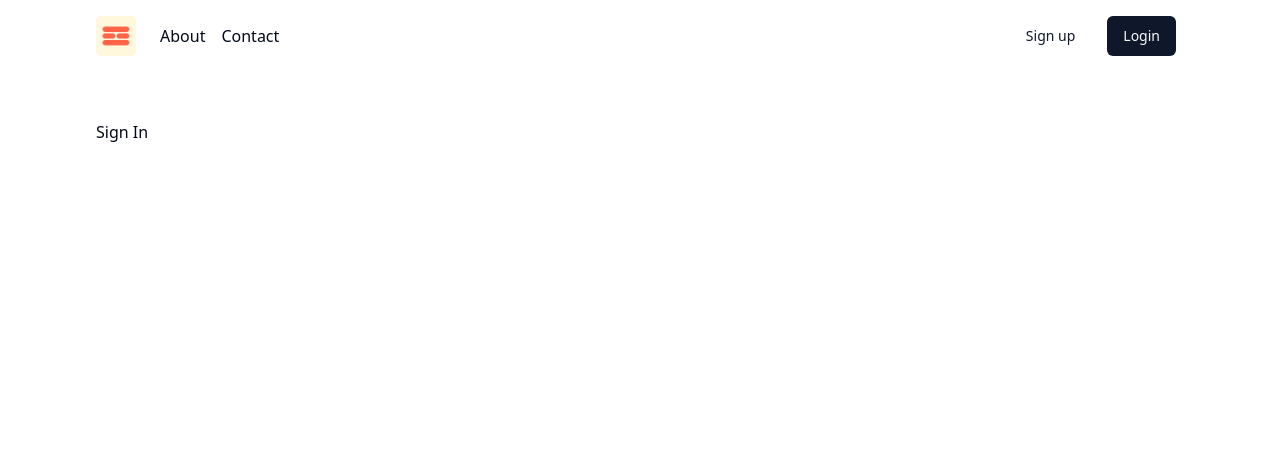
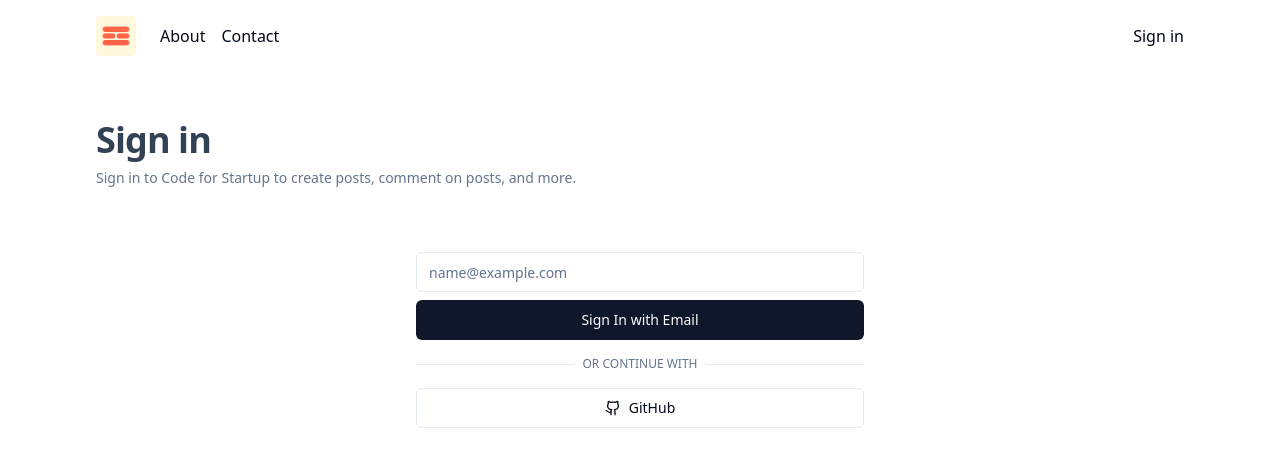
Before and after one commit to CodeForStartup/turborepo-nextjs-prisma-postgres, a Next.js app in the folder apps/web/: page /signIn in a window 1280 px wide. Shown: the top 466 px of the page. Built offline with nearby package versions, Linux system fonts and the light colour scheme; no server answers.

Commit message:
Sign in with github

```diff
--- a/apps/web/@/molecules/nav/index.tsx
+++ b/apps/web/@/molecules/nav/index.tsx
@@ -1,7 +1,15 @@
-import { Button } from "@/components/ui/button";
+"use client";
+
+import { useSession } from "next-auth/react";
 import Image from "next/image";
+import { UserNav } from "../user-nav";
+import Link from "next/link";
 
 export default function Nav() {
+  const { data: session, status } = useSession();
+
+  const isLoading = status === "loading";
+
   return (
     <div className="flex justify-between container max-w-6xl mx-auto p-4 sm:px-6 items-center lg:px-8">
       <div className="flex items-center">
@@ -21,14 +29,17 @@ export default function Nav() {
         </div>
       </div>
 
-      <div className="flex items-center">
-        <div className="mx-2">
-          <Button variant="link">Sign up</Button>
+      {isLoading ? (
+        <div className="flex items-center">
+          <div className="w-8 h-8 bg-gray-200 rounded-full animate-pulse" />
         </div>
-        <div className="mx-2">
-          <Button>Login</Button>
+      ) : session ? (
+        <UserNav />
+      ) : (
+        <div className="flex items-center">
+          <Link href="/signIn">Sign in</Link>
         </div>
-      </div>
+      )}
     </div>
   );
 }
--- /dev/null
+++ b/apps/web/@/molecules/page-title/index.tsx
@@ -0,0 +1,17 @@
+import React from "react";
+
+export type PageTitleProps = {
+  title: string;
+  description: string;
+};
+
+export default function PageTitle({ title, description }: PageTitleProps) {
+  return (
+    <div className="flex flex-col space-y-2">
+      <h1 className="text-4xl text-slate-700 font-extrabold tracking-tight">
+        {title}
+      </h1>
+      <p className="text-sm text-muted-foreground">{description}</p>
+    </div>
+  );
+}
--- /dev/null
+++ b/apps/web/@/molecules/sign-in-form/index.tsx
@@ -0,0 +1,57 @@
+"use client";
+
+import Link from "next/link";
+import PostItem from "@/molecules/user/posts/post-item";
+import { useSession } from "next-auth/react";
+import { redirect } from "next/navigation";
+import { signIn } from "next-auth/react";
+import { Button } from "@/components/ui/button";
+import { GithubIcon, LoaderIcon } from "lucide-react";
+import PageTitle from "@/molecules/page-title";
+import { cn } from "@/lib/utils";
+import { Label } from "@radix-ui/react-dropdown-menu";
+import { Input } from "@/components/ui/input";
+import { sign } from "crypto";
+
+export default function SignInForm() {
+  return (
+    <div className="mt-16 flex flex-1 justify-center">
+      <div className="w-full max-w-md grid grid-6">
+        <form>
+          <div className="grid gap-2">
+            <div className="grid gap-1">
+              <Label className="sr-only">Email</Label>
+              <Input
+                id="email"
+                placeholder="name@example.com"
+                type="email"
+                autoCapitalize="none"
+                autoComplete="email"
+                autoCorrect="off"
+              />
+            </div>
+            <Button>Sign In with Email</Button>
+          </div>
+        </form>
+        <div className="relative">
+          <div className="absolute inset-0 flex items-center">
+            <span className="w-full border-t" />
+          </div>
+          <div className="relative flex justify-center text-xs uppercase py-4">
+            <span className="bg-background px-2 text-muted-foreground">
+              Or continue with
+            </span>
+          </div>
+        </div>
+        <Button
+          variant="outline"
+          type="button"
+          onClick={() => signIn("github")}
+        >
+          <GithubIcon size={16} />
+          <span className="ml-2">GitHub</span>
+        </Button>
+      </div>
+    </div>
+  );
+}
--- /dev/null
+++ b/apps/web/@/molecules/user-nav/index.tsx
@@ -0,0 +1,58 @@
+import { Avatar, AvatarFallback, AvatarImage } from "@/components/ui/avatar";
+import { Button } from "@/components/ui/button";
+import {
+  DropdownMenu,
+  DropdownMenuContent,
+  DropdownMenuGroup,
+  DropdownMenuItem,
+  DropdownMenuLabel,
+  DropdownMenuSeparator,
+  DropdownMenuShortcut,
+  DropdownMenuTrigger,
+} from "@/components/ui/dropdown-menu";
+
+export function UserNav() {
+  return (
+    <DropdownMenu>
+      <DropdownMenuTrigger asChild>
+        <Button variant="ghost" className="relative h-8 w-8 rounded-full">
+          <Avatar className="h-9 w-9">
+            <AvatarImage src="/avatars/03.png" alt="@shadcn" />
+            <AvatarFallback>SC</AvatarFallback>
+          </Avatar>
+        </Button>
+      </DropdownMenuTrigger>
+      <DropdownMenuContent className="w-56" align="end" forceMount>
+        <DropdownMenuLabel className="font-normal">
+          <div className="flex flex-col space-y-1">
+            <p className="text-sm font-medium leading-none">shadcn</p>
+            <p className="text-xs leading-none text-muted-foreground">
+              m@example.com
+            </p>
+          </div>
+        </DropdownMenuLabel>
+        <DropdownMenuSeparator />
+        <DropdownMenuGroup>
+          <DropdownMenuItem>
+            Profile
+            <DropdownMenuShortcut>⇧⌘P</DropdownMenuShortcut>
+          </DropdownMenuItem>
+          <DropdownMenuItem>
+            Billing
+            <DropdownMenuShortcut>⌘B</DropdownMenuShortcut>
+          </DropdownMenuItem>
+          <DropdownMenuItem>
+            Settings
+            <DropdownMenuShortcut>⌘S</DropdownMenuShortcut>
+          </DropdownMenuItem>
+          <DropdownMenuItem>New Team</DropdownMenuItem>
+        </DropdownMenuGroup>
+        <DropdownMenuSeparator />
+        <DropdownMenuItem>
+          Log out
+          <DropdownMenuShortcut>⇧⌘Q</DropdownMenuShortcut>
+        </DropdownMenuItem>
+      </DropdownMenuContent>
+    </DropdownMenu>
+  );
+}
--- a/apps/web/app/signIn/page.tsx
+++ b/apps/web/app/signIn/page.tsx
@@ -1,13 +1,15 @@
 import React from "react";
-import Link from "next/link";
-import PostItem from "@/molecules/user/posts/post-item";
-import { useSession } from "next-auth/react";
-import { redirect } from "next/navigation";
+import PageTitle from "@/molecules/page-title";
+import SignInForm from "@/molecules/sign-in-form";
 
 export default async function Page() {
   return (
     <div>
-      <h1>Sign In</h1>
+      <PageTitle
+        title="Sign in"
+        description="Sign in to Code for Startup to create posts, comment on posts, and more."
+      />
+      <SignInForm />
     </div>
   );
 }
--- a/apps/web/package.json
+++ b/apps/web/package.json
@@ -11,6 +11,7 @@
   "dependencies": {
     "@auth/prisma-adapter": "^1.0.3",
     "@hookform/resolvers": "^3.3.1",
+    "@radix-ui/react-avatar": "^1.0.4",
     "@radix-ui/react-dropdown-menu": "^2.0.5",
     "@radix-ui/react-slot": "^1.0.2",
     "@tiptap/extension-character-count": "^2.1.7",
--- /dev/null
+++ b/apps/web/src/components/ui/avatar.tsx
@@ -0,0 +1,50 @@
+"use client"
+
+import * as React from "react"
+import * as AvatarPrimitive from "@radix-ui/react-avatar"
+
+import { cn } from "@/lib/utils"
+
+const Avatar = React.forwardRef<
+  React.ElementRef<typeof AvatarPrimitive.Root>,
+  React.ComponentPropsWithoutRef<typeof AvatarPrimitive.Root>
+>(({ className, ...props }, ref) => (
+  <AvatarPrimitive.Root
+    ref={ref}
+    className={cn(
+      "relative flex h-10 w-10 shrink-0 overflow-hidden rounded-full",
+      className
+    )}
+    {...props}
+  />
+))
+Avatar.displayName = AvatarPrimitive.Root.displayName
+
+const AvatarImage = React.forwardRef<
+  React.ElementRef<typeof AvatarPrimitive.Image>,
+  React.ComponentPropsWithoutRef<typeof AvatarPrimitive.Image>
+>(({ className, ...props }, ref) => (
+  <AvatarPrimitive.Image
+    ref={ref}
+    className={cn("aspect-square h-full w-full", className)}
+    {...props}
+  />
+))
+AvatarImage.displayName = AvatarPrimitive.Image.displayName
+
+const AvatarFallback = React.forwardRef<
+  React.ElementRef<typeof AvatarPrimitive.Fallback>,
+  React.ComponentPropsWithoutRef<typeof AvatarPrimitive.Fallback>
+>(({ className, ...props }, ref) => (
+  <AvatarPrimitive.Fallback
+    ref={ref}
+    className={cn(
+      "flex h-full w-full items-center justify-center rounded-full bg-muted",
+      className
+    )}
+    {...props}
+  />
+))
+AvatarFallback.displayName = AvatarPrimitive.Fallback.displayName
+
+export { Avatar, AvatarImage, AvatarFallback }
```
